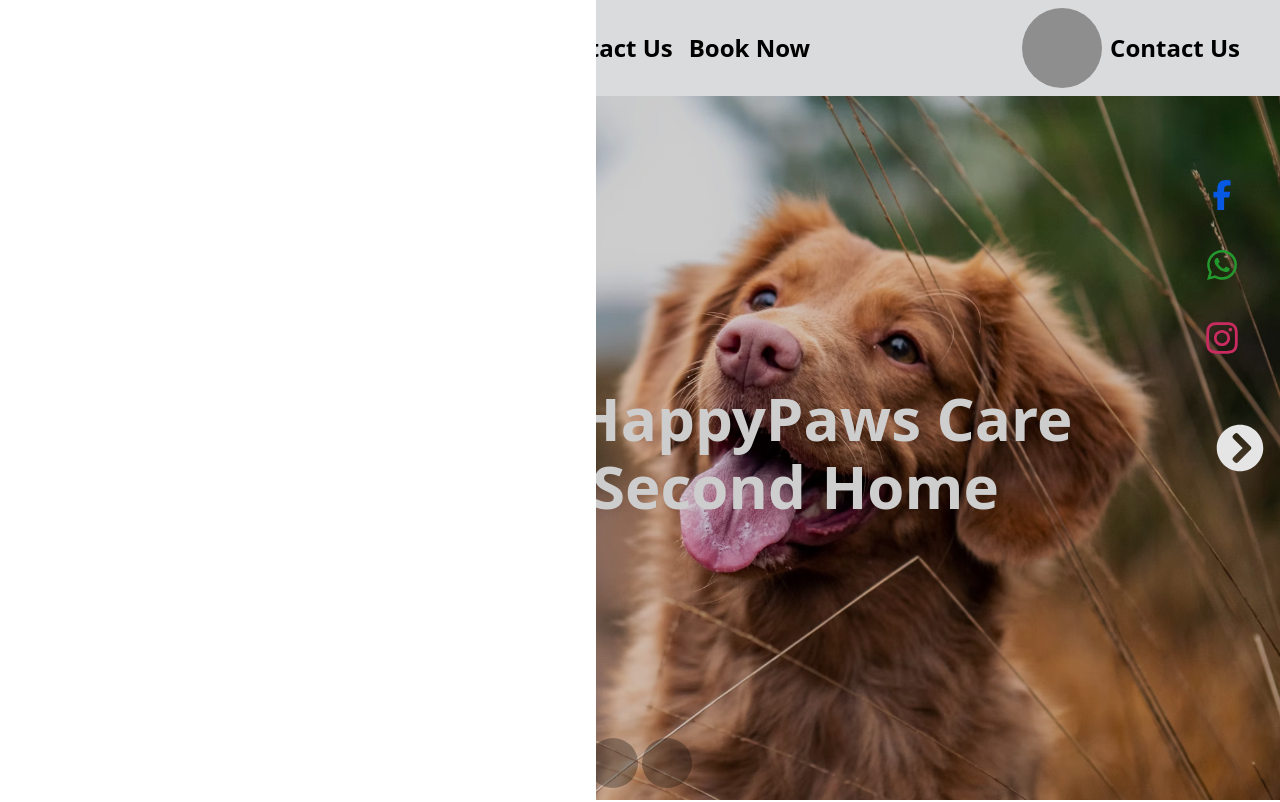
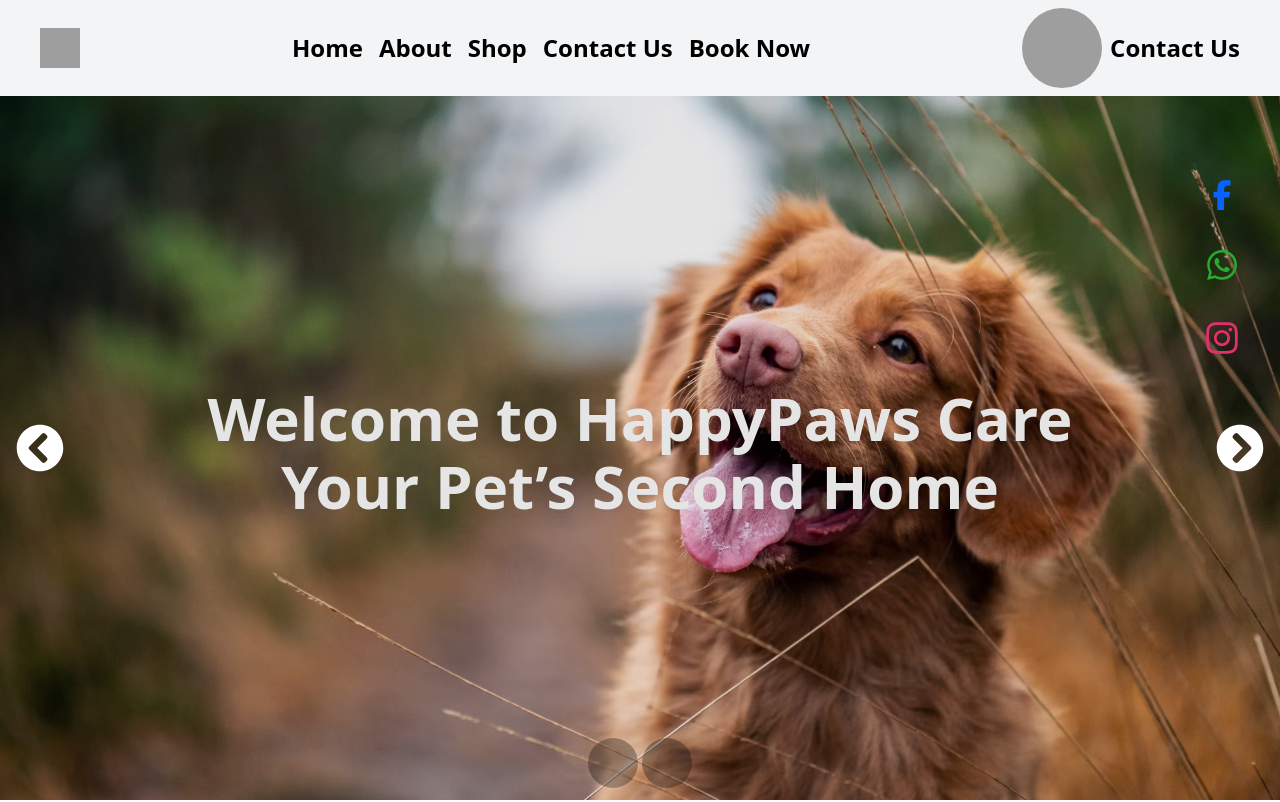
Before and after one commit to DILANTHA9590/paws_care_frontend, a React (Vite) app: page / in a window 1280 px wide. Shown: the top 802 px of the page. Built offline with nearby package versions, Linux system fonts and the light colour scheme; grey boxes are pictures that could not be loaded.

Commit message:
add framer motion for desktop nav🎨✅

```diff
--- a/src/home_main/component/DeskTopNavbar.jsx
+++ b/src/home_main/component/DeskTopNavbar.jsx
@@ -9,10 +9,8 @@
 export default function DeskTopNavbar() {
   const [token, setToken] = useState(true);
   const [usertoggleMenu, setToggleMenu] = useState(false);
-
   const [showMobileNav, setShowMobileNav] = useState(false);
 
-  console.log("show ", showMobileNav);
   useEffect(() => {
     const token = localStorage.getItem("token");
     setToken(token);
@@ -21,13 +19,16 @@
   }, []);
   return (
     <div>
-      <div className="w-full h-screen absolute bg-black/10 z-10">
-        <motion.div
-          className="w-[70%] bg-white h-full"
-          initial={{
-            x: -300,
-          }}
-        ></motion.div>
+      <div className="sm:hidden block">
+        <div className="w-full h-screen absolute bg-black/10 z-10">
+          <motion.div
+            className="w-[70%] bg-white h-full"
+            initial={false}
+            animate={{
+              x: showMobileNav ? 0 : -300,
+            }}
+          ></motion.div>
+        </div>
       </div>
       <div className="h-[12vh] bg-gray-100 font-bold">
         <div className="h-full flex items-center justify-between px-10 text-2xl">
@@ -150,7 +151,7 @@
             </div>
           </div>
           <div
-            className={`flex flex-col  sm:hidden relative z-40   ${
+            className={`flex flex-col  sm:hidden relative z-40  focus:outline-0 ${
               showMobileNav ? "gap-0" : "gap-2"
             }`}
             onClick={() => setShowMobileNav(!showMobileNav)}
```
